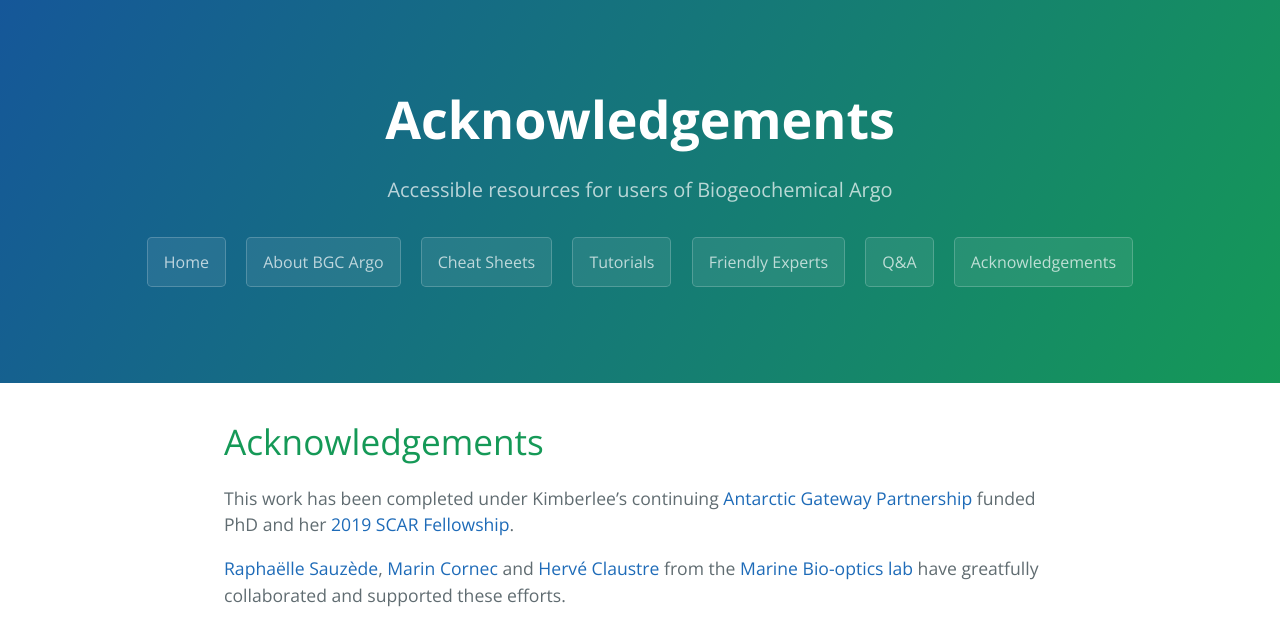
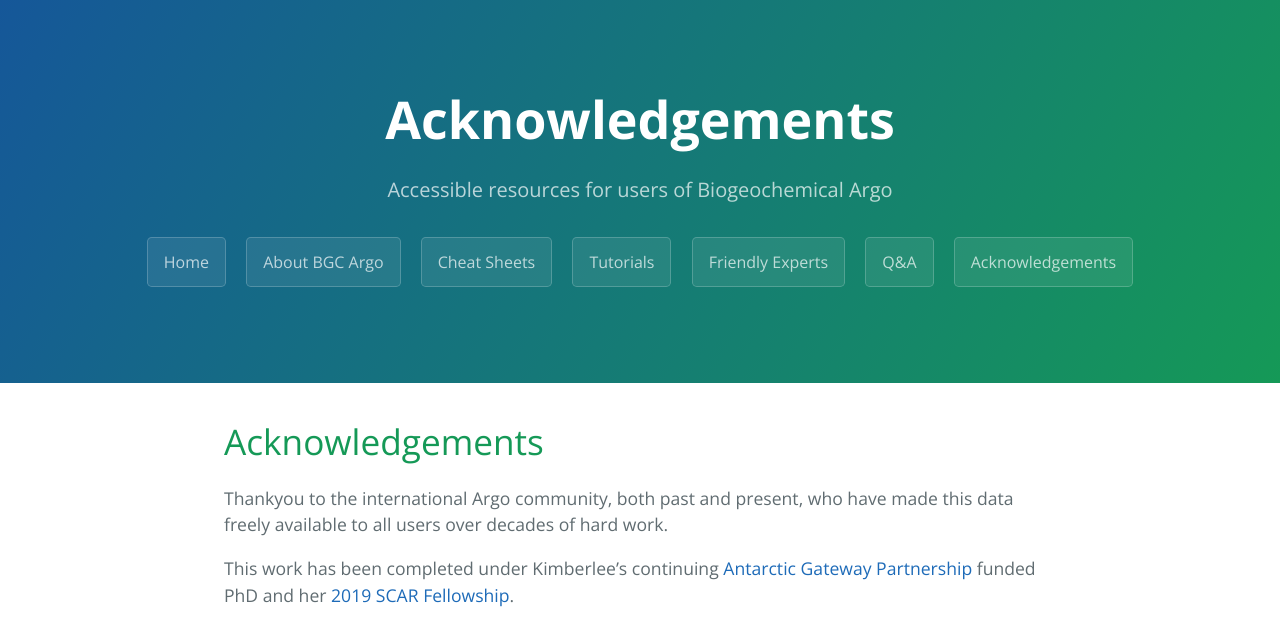
Before and after one commit to KimBaldry/FriendlyExperts, a Jekyll site: the page built from Acknowledgements/index.md, in a window 1280 px wide. Shown: the top 630 px of the page. Built offline with Jekyll 4.4.1, drawn with Linux system fonts in a browser that asks for light colours; our own code applies the rules of GitHub Pages for plain Markdown files.

Commit message:
Update index.md

```diff
--- a/Acknowledgements/index.md
+++ b/Acknowledgements/index.md
@@ -1,9 +1,12 @@
 # Acknowledgements
+Thankyou to the international Argo community, both past and present, who have made this data freely available to all users over decades of hard work.
 
 This work has been completed under Kimberlee's continuing [Antarctic Gateway Partnership](https://www.imas.utas.edu.au/antarctic-gateway-partnership) funded PhD and her [2019 SCAR Fellowship](https://www.scar.org/awards/fellowships/overview/).
 
 [Raphaëlle Sauzède](https://www.researchgate.net/profile/Raphaelle_Sauzede), [Marin Cornec](https://www.researchgate.net/profile/Marin_Cornec) and [Hervé Claustre](https://www.researchgate.net/profile/Herve_Claustre) from the [Marine Bio-optics lab](http://omtab.obs-vlfr.fr/index.htm) have greatfully collaborated and supported these efforts.
 
-These efforts are supported by [SOOS](http://www.soos.aq/)
+These efforts are supported by [SOOS](http://www.soos.aq/).
+
+
 
 ![Logos](./Ack.png)
```
